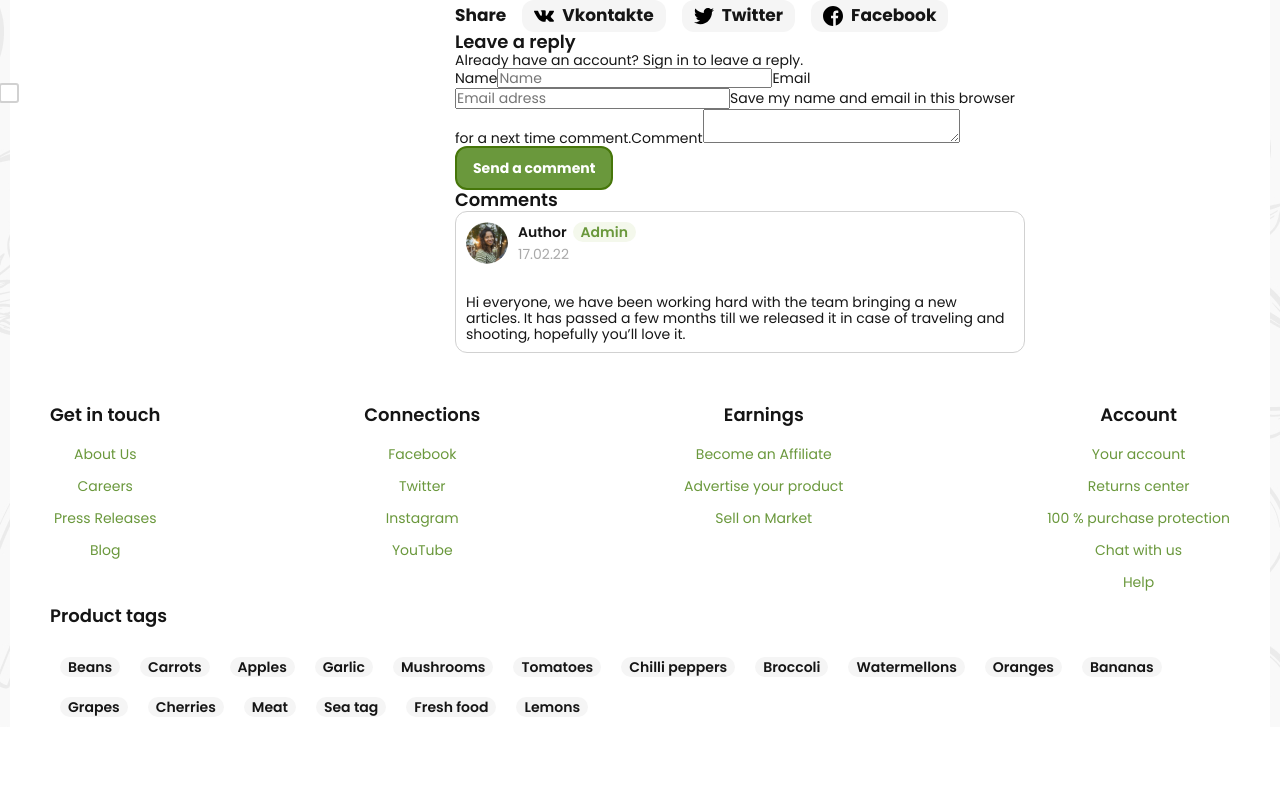
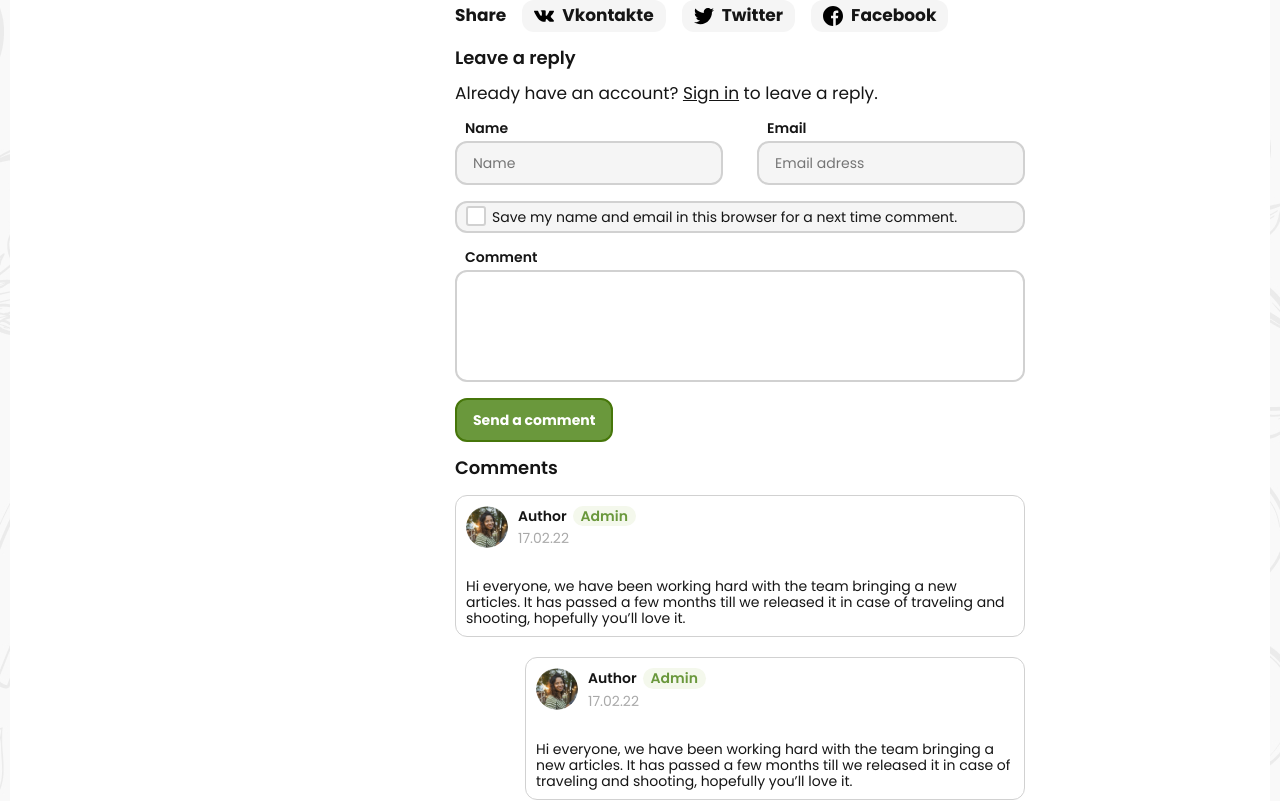
Before and after one commit to Savantm1/E-commerce, a React (Create React App) app: page /blog_item in a window 1280 px wide. Shown: the part 1460-2261 px from the top of the page. Before the commit the page ends 2187 px from the top, so only its background shows below. Built offline with nearby package versions, Linux system fonts and the light colour scheme.

Commit message:
Допиливание blogItemPage

```diff
--- a/src/Pages/BlogItemPage/BlogItemPage.jsx
+++ b/src/Pages/BlogItemPage/BlogItemPage.jsx
@@ -6,6 +6,7 @@ import twitter from "./../../assets/icons/free-icon-twitter-733635.svg";
 import facebook from "./../../assets/icons/free-icon-facebook-1384005.svg";
 import arrow_back from "./../../assets/icons/ic-directions-left.svg";
 import CommentSection from "../../components/CommentSection/CommentSection";
+
 
 const BlogItemPage = (props) => {
   return (
@@ -76,7 +77,6 @@ const BlogItemPage = (props) => {
           </div>
           <CommentSection/>
         </div>
-
       </div>
     </>
   );
--- a/src/Pages/BlogPage/BlogPage.jsx
+++ b/src/Pages/BlogPage/BlogPage.jsx
@@ -15,7 +15,7 @@ const BlogPage = (props) => {
             <div className="blog_page">
                 <div className="blog_page__main_row">
                     <BlogBigItem large="true" bgImg={bigItemImg} avatar={avatar}/>
-                    <BlogBigItem bgImg={bigItemImg} avatar={avatar}/>
+                    <BlogBigItem large="true" bgImg={bigItemImg} avatar={avatar}/>
                 </div>
                 <div className="blog_page__section">
                     <aside>
--- a/src/components/BlogSection/BlogBigItem/BlogBigItem.jsx
+++ b/src/components/BlogSection/BlogBigItem/BlogBigItem.jsx
@@ -1,23 +1,31 @@
 import React from "react";
 import "./BlogBigItem.scss";
 import Title from "../../Filters/Title/Title";
+import { Link } from "react-router-dom";
 
 const BlogBigItem = (props) => {
+  debugger
   return (
     <>
-      <div className={ `${props.large}` ? "blog_large_item" : "blog_big_item"} >
+      <Link to="/blog_item">
+        <div className={`${props.large}`==="true" ? "blog_large_item" : "blog_big_item"}>
           <img src={props.bgImg} alt="#" className="blog_big_item__bg" />
           <div className="blog_big_item__info_blog">
             <Title color="#fff" fontSize="22px">
               Our chef tips for a great and tasty dinner ready in 20 minutes
             </Title>
             <div className="autor_block">
-            <img src={props.avatar} alt="avatar" className="autor_block__avatar"/>
+              <img
+                src={props.avatar}
+                alt="avatar"
+                className="autor_block__avatar"
+              />
               <span className="autor_block__autor_name">Author</span>
               <span className="autor_block__data">17.92.22</span>
             </div>
           </div>
         </div>
+      </Link>
     </>
   );
 };
--- a/src/components/BlogSection/BlogItemLarge/BlogItemLarge.jsx
+++ b/src/components/BlogSection/BlogItemLarge/BlogItemLarge.jsx
@@ -2,10 +2,12 @@ import React from "react";
 import Title from "../../Filters/Title/Title";
 import "./BlogItemLarge.scss";
 import image from "./../../../assets/img/Large.png";
+import { Link } from "react-router-dom";
 
 const BlogItemLarge = (props) => {
   return (
     <>
+    <Link to="/blog_item">
       <div className="blog_item_large">
         <img src={image} alt="" className="blog_item_large__img" />
         <div className="blog_item_large__info_blog">
@@ -31,6 +33,7 @@ const BlogItemLarge = (props) => {
           </Title>
         </div>
       </div>
+    </Link>
     </>
   );
 };
--- a/src/components/BlogSection/BlogSection.jsx
+++ b/src/components/BlogSection/BlogSection.jsx
@@ -15,10 +15,10 @@ const BlogSection = (props) => {
             <div className="blog_section">
                 <Title>Read out Blog posts</Title>
                 <div className="blog_section__content_block">
-                    <BlogBigItem bgImg={bigItemImg} avatar={avatar}/>
+                    <BlogBigItem  bgImg={bigItemImg} avatar={avatar}/>
                     <BlogMidItem postImg={postImg}/>
                     <div className="blog_section__content_block__sm">
-                        <BlogSmallItem postImg={smPostImg}/>
+                        <BlogSmallItem  postImg={smPostImg}/>
                         <BlogSmallItem postImg={smPostImg}/>
                         <BlogSmallItem postImg={smPostImg}/>
                     </div>
--- a/src/components/BlogSection/BlogSmallItem/BlogSmallItem.jsx
+++ b/src/components/BlogSection/BlogSmallItem/BlogSmallItem.jsx
@@ -1,8 +1,10 @@
 import React from 'react'
+import { Link } from 'react-router-dom'
 import Title from '../../Filters/Title/Title'
 import "./BlogSmallItem.scss"
 const BlogSmallItem = (props) => {
     return (
+        <Link to="/blog_item">
         <div className="blog_small_item">
             <div className="blog_small_item__info_blog">
                 <Title>Space for your heading is here, write what you need</Title>
@@ -15,6 +17,7 @@ const BlogSmallItem = (props) => {
                 <img src={props.postImg} alt="#" className="blog_small_item__bg" />
             </div>
         </div>
+        </Link>
     )
 }
 
--- a/src/components/CommentSection/CommentItem/CommentItem.scss
+++ b/src/components/CommentSection/CommentItem/CommentItem.scss
@@ -3,6 +3,15 @@
     border: 1px solid $border;
     border-radius: 12px;
     padding: 10px;
+    margin-bottom: 20px;
+    width: 500px;
+
+    &:nth-child(even) {
+        width: 100%;
+    }
+    &:nth-child(odd) {
+        margin-left: auto;
+    }
 }
 .autor_block {
     display: flex;
--- a/src/components/CommentSection/CommentSection.jsx
+++ b/src/components/CommentSection/CommentSection.jsx
@@ -1,40 +1,51 @@
 import React from "react";
+import BlogMidItem from "../BlogSection/BlogMidItem/BlogMidItem";
 import Button from "../Button/Button";
 import ItemCheckbox from "../Filters/Brands/BrandsItem/ItemCheckbox";
 import Title from "../Filters/Title/Title";
 import CommentItem from "./CommentItem/CommentItem";
+import "./CommentSection.scss";
 
 const CommentSection = (props) => {
   return (
     <>
       <section className="comment_section">
-        <Title>Leave a reply</Title>
-        <p className="comment_section_signin">
+        <Title width="100%">Leave a reply</Title>
+        <p className="comment_section__signin">
           Already have an account? <a href="#">Sign in</a> to leave a reply.
         </p>
-        <label>
+        <label className="comment_section__label" >
           Name
-          <input type="text" name="name" placeholder="Name" />
+          <input className="comment_section__input" type="text" name="name" placeholder="Name" />
         </label>
-        <label>
+        <label className="comment_section__label">
           Email
-          <input type="text" name="email" placeholder="Email adress" />
+          <input className="comment_section__input" type="text" name="email" placeholder="Email adress" />
         </label>
-        <label>
-          <ItemCheckbox />
+        <label className="comment_section__checkbox">
+          <ItemCheckbox left='10px' />
           Save my name and email in this browser for a next time comment.
         </label>
-        <label>
+        <label className="comment_section__label">
           Comment
-          <textarea name="" id=""></textarea>
+          <textarea className="comment_section__textarea"  name="message" id=""></textarea>
         </label>
 
         <Button value="Send a comment"/>
         <div className="comments_block">
             <Title>Comments</Title>
             <CommentItem/>
+            <CommentItem/>
+            <CommentItem/>
         </div>
       </section>
+      <section className="releated_section">
+          <Title width="100%"> Releated topics</Title>
+          < BlogMidItem/>
+          < BlogMidItem/>
+          < BlogMidItem/>
+          < BlogMidItem/>
+        </section>
     </>
   );
 };
--- a/src/components/CommentSection/CommentSection.scss
+++ b/src/components/CommentSection/CommentSection.scss
@@ -0,0 +1,72 @@
+@import "./../../variables.module";
+
+.comment_section {
+    display: flex;
+    flex-wrap: wrap;
+    justify-content: space-between;
+
+    &__signin {
+        font-size:17px;
+        margin-bottom: 16px;
+
+        a {
+            text-decoration: underline;
+        }
+    }
+
+    &__label {
+        display: flex;
+        flex-direction: column;
+        width: 47%;
+        font-weight: 600;
+        margin-bottom: 16px;
+        text-indent: 10px;
+
+
+        &:nth-child(6) {
+            width: 100%;
+        }
+    }
+
+    &__input {
+        background: $grey;
+        font-size: 14px;
+        padding: 12px 16px;
+        border-radius: 12px;
+        border: 2px solid $border;
+        outline: none;
+        margin-top: 5px;
+
+    }
+
+    &__checkbox {
+        position: relative;
+        padding: 6px 10px 6px 35px;
+        border: 2px solid $border;
+        border-radius: 12px;
+        background: $grey;
+        width: 100%;
+        display: flex;
+        align-items: center;
+        margin-bottom: 16px;
+    }
+
+
+    &__textarea {
+        border:2px solid $border;
+        border-radius: 12px;
+        resize: none;
+        width: 100%;
+        height: 112px;
+        margin-top: 5px;
+        outline: none;
+        padding: 5px 10px;
+        font-size: 14px;
+    }
+
+    .comments_block {
+        width: 100%;
+    }
+
+
+}
--- a/src/components/Filters/Brands/BrandsItem/ItemCheckbox.jsx
+++ b/src/components/Filters/Brands/BrandsItem/ItemCheckbox.jsx
@@ -4,8 +4,9 @@ import styled from 'styled-components'
 const StyledItemCheckbox = styled.input.attrs({ type: 'checkbox' })`
         width:1px;
         position:absolute;
-        left:0;
+        left:${(props)=> props.left || '0px'};
         cursor:pointer;
+
     &::before {
         box-sizing:border-box;
         content: "";
--- a/src/components/Filters/Title/Title.jsx
+++ b/src/components/Filters/Title/Title.jsx
@@ -4,7 +4,7 @@ import styled from "styled-components";
 const StyledTitle = styled.h3`
   font-size: ${(props) => props.fontSize || "18px"};
   font-weight: 600;
-  margin:${(props) => props.margin || "0px 16px 0px 0px "};
+  margin:${(props) => props.margin || " 16px 0px "};
   color: ${(props) => props.color || "#151515"};
   width: ${(props) => props.width || "auto"};
 `;
```
Lines whose indentation alone changed are shown as unchanged.
